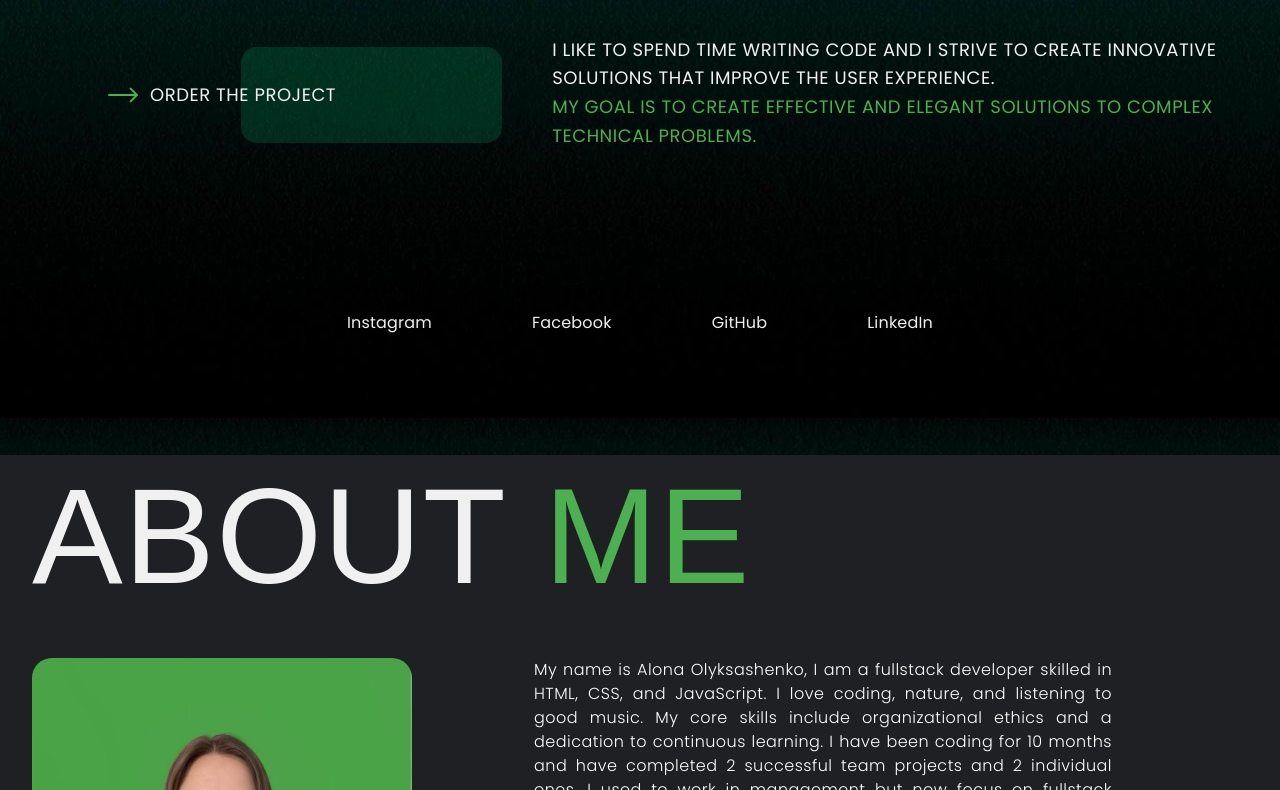
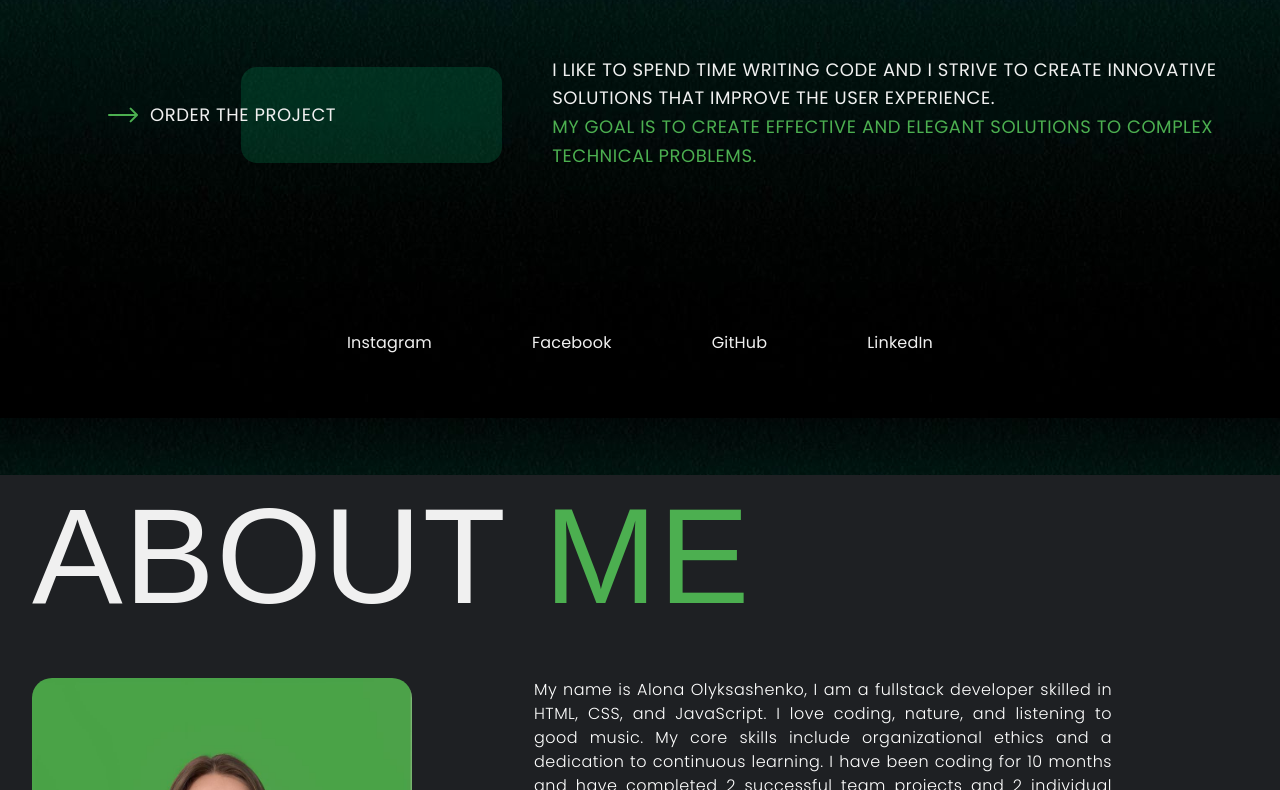
Before and after one commit to alona007/my_portfolio, a plain HTML site: page index.html in a window 1280 px wide. Shown: the part 710-1500 px from the top of the page. Drawn offline with nearby package versions, Linux system fonts and the light colour scheme.

Commit message:
fix-padding

```diff
--- a/styles.css
+++ b/styles.css
@@ -345,7 +345,7 @@ h3 {
     width: 100%;
     margin-left: auto;
     margin-right: auto;
-    padding-top: 16px;
+    padding-top: 36px;
   }
 
  .hero-first-part {
```
